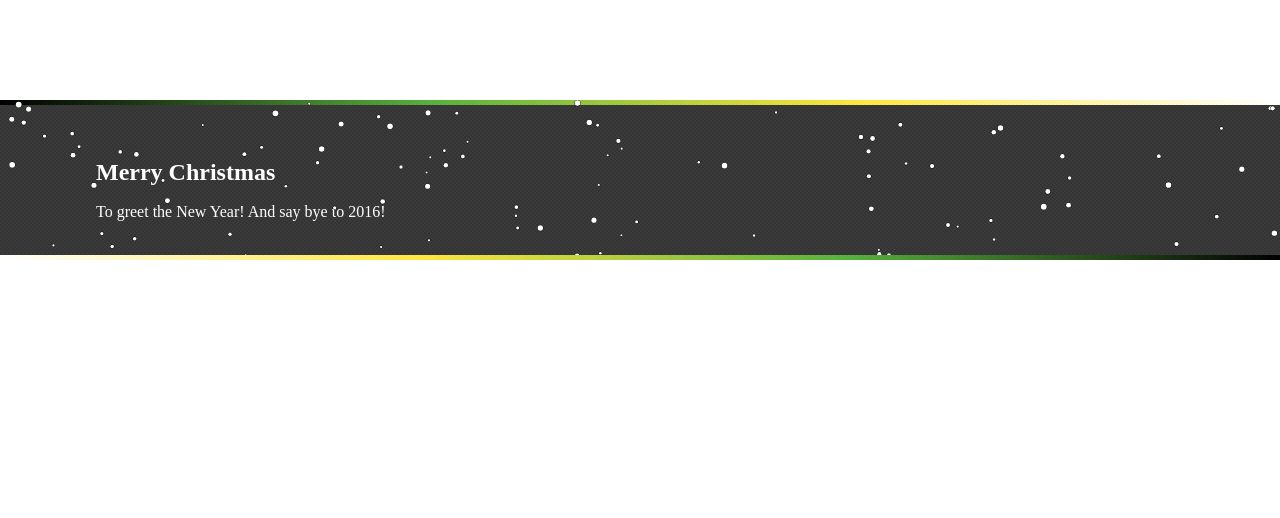
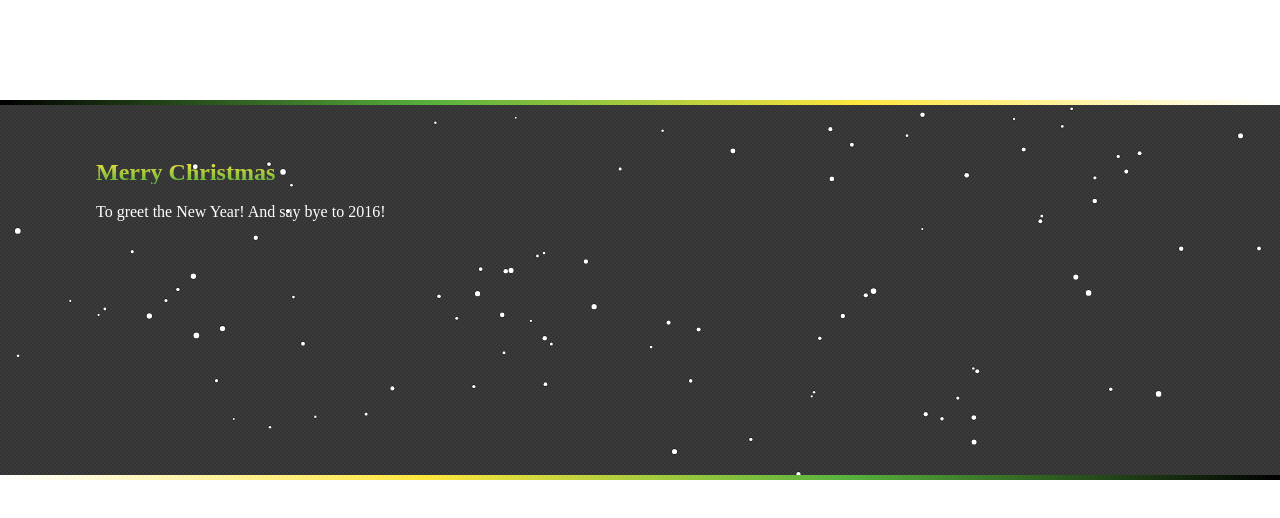
Before and after one commit to Cacivy/snow, a plain HTML site: page index.html in a window 1280 px wide. Drawn offline with Linux system fonts and the light colour scheme.

Commit message:
add top option

```diff
--- a/css/style.css
+++ b/css/style.css
@@ -1,4 +1,5 @@
 .masthead {
+    min-height: 300px;
     position: relative;
     margin: 100px auto 0 auto;
     padding: 40px 0;
@@ -31,3 +32,10 @@
     width: 85%;
     margin: 0 auto;
 }
+
+.masthead>.container>h2 {
+    display: inline-block;
+    background-image: -webkit-gradient(linear, 0 0, 0 bottom, from(#ffe63e), to(#58b23d));
+    -webkit-background-clip: text;
+    -webkit-text-fill-color: transparent;
+}
--- a/index.html
+++ b/index.html
@@ -10,15 +10,19 @@
     <body>
         <div class="masthead colours">
             <div class="container">
-                <h2>Merry Christmas</h2>
+                <h2 class="text-gradient">Merry Christmas</h2>
                 <p>To greet the New Year! And say bye to 2016!</p>
             </div>
         </div>
         <script src="snow.js"></script>
         <script>
-            var node = document.querySelector('.masthead')
-            var config = {max: 100, speed: 10}
-            var snow = new snow(node, config)
+            var element = document.querySelector('.masthead')
+            var config = {
+                max: 100, // 雪量大小
+                speed: 0, // 下雪速度，建议 0~100
+                top: true // 是否从顶部开始下雪
+            }
+            new snow(element, config)
         </script>
     </body>
 </html>
--- a/snow.js
+++ b/snow.js
@@ -1,11 +1,15 @@
 (function () {
     var defaultConfig = {
         max: 100,
-        speed: 0
+        speed: 0,
+        top: true
     }
 
     function snow(_dom, obj) {
-        if (!_dom) return;
+        if (!_dom || _dom.nodeType !== 1) {
+            console.warn('This is a not allowed element!')
+            return;
+        }
 
         const
             config = Object.assign(defaultConfig, obj),
@@ -24,14 +28,18 @@
             canvas.style.left = canvas.style.top = "0";
         context.fillStyle = "#fff";
 
-        const create = function (y) {
-            return {
+        const create = function (isTop) {
+            let obj = {
                 x : Math.random() * width,
-                y : y || Math.random() * height,
+                y : Math.random() * height,
                 vy : 1 + 3 * Math.random(),
                 vx : .5 - Math.random(),
                 r : 1 + 2 * Math.random()
             }
+
+            obj.y = isTop ? 0 : config.top ? -obj.y : obj.y;
+
+            return obj;
         }
 
         const fill = function () {
@@ -47,7 +55,7 @@
 
                 if (x.y > height) {
                     list.splice(i , 1);
-                    list.push(create(1))
+                    list.push(create(true))
                 }
             })
 
```
Also changed, not shown: 1 other file.
